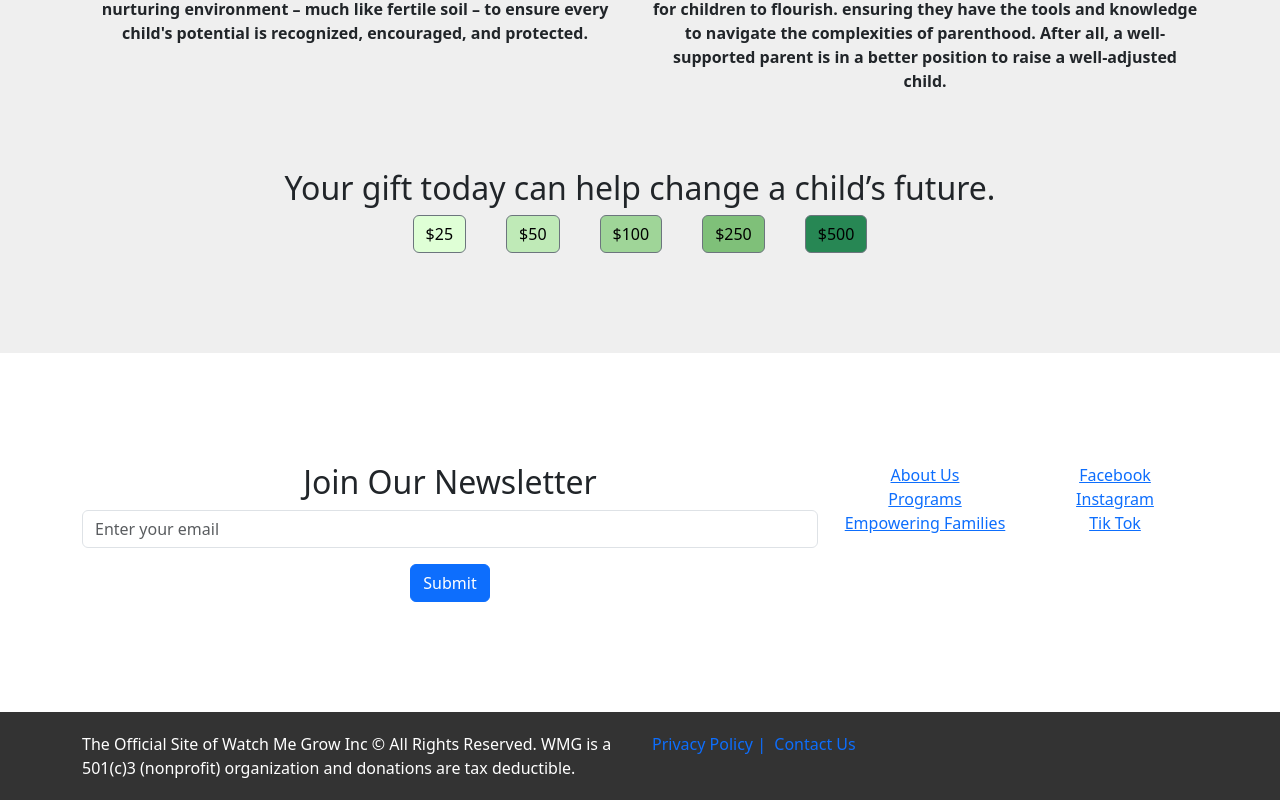
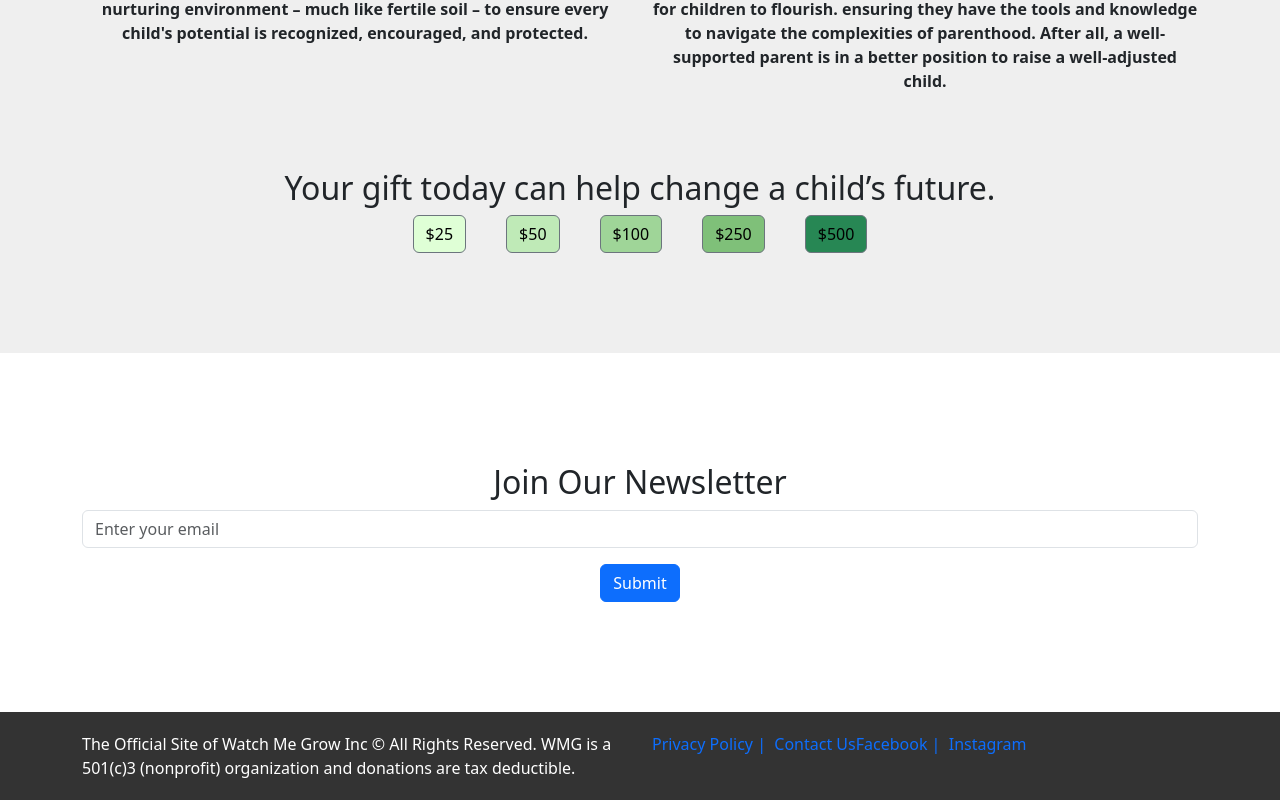
Before and after one commit to Jsmithseo/WatchMeGrowV2, a Next.js app: page / in a window 1280 px wide. Shown: the part 1736-2536 px from the top of the page. Built offline with nearby package versions, Linux system fonts and the light colour scheme.

Commit message:
changed footer layout && newsletter section

```diff
--- a/pages/components/MainFooter.js
+++ b/pages/components/MainFooter.js
@@ -35,6 +35,12 @@ function MainFooter() {
               <Link href="/contact" style={{ textDecoration: 'none' }}>
               Contact Us
             </Link>
+            <Link href="https://www.facebook.com/watchmegrowinc707/" style={{ textDecoration: 'none' }}>
+              Facebook | &nbsp;
+            </Link>
+            <Link href="https://www.instagram.com/p/Cg2hkZfBzV8/?igshid=NmZiMzY2Mjc%3D" style={{ textDecoration: 'none' }}>
+              Instagram
+            </Link>
           </Col>
         </div>
       </div>
--- a/pages/components/MainFourColumnLayout.js
+++ b/pages/components/MainFourColumnLayout.js
@@ -21,28 +21,12 @@ function FourColumnLayout() {
     <div style={mainStyle}>
       <Container>
         <Row className="text-center">
-          <Col md="8">
+          <Col md="12">
             <div className="first-column">
               {/* Content for the first column goes here */}
               <h2>Join Our Newsletter</h2>
               <NewsletterForm />
             </div>
-          </Col>
-          <Col md="2" style={NavStyle}>
-            <Link href="/about">About Us</Link>
-            <Link href="/programs">Programs</Link>
-            <Link href="/empower">Empowering Families</Link>
-          </Col>
-          <Col md="2" style={NavStyle}>
-            <Link href="https://www.facebook.com/watchmegrowinc707/">
-              Facebook
-            </Link>
-            <Link href="https://www.instagram.com/p/Cg2hkZfBzV8/?igshid=NmZiMzY2Mjc%3D">
-              Instagram
-            </Link>
-            <Link href="https://www.tiktok.com/@watchmegrowinc?_t=8UajWqmZ9Cw&_r=1">
-              Tik Tok
-            </Link>
           </Col>
         </Row>
       </Container>
```
